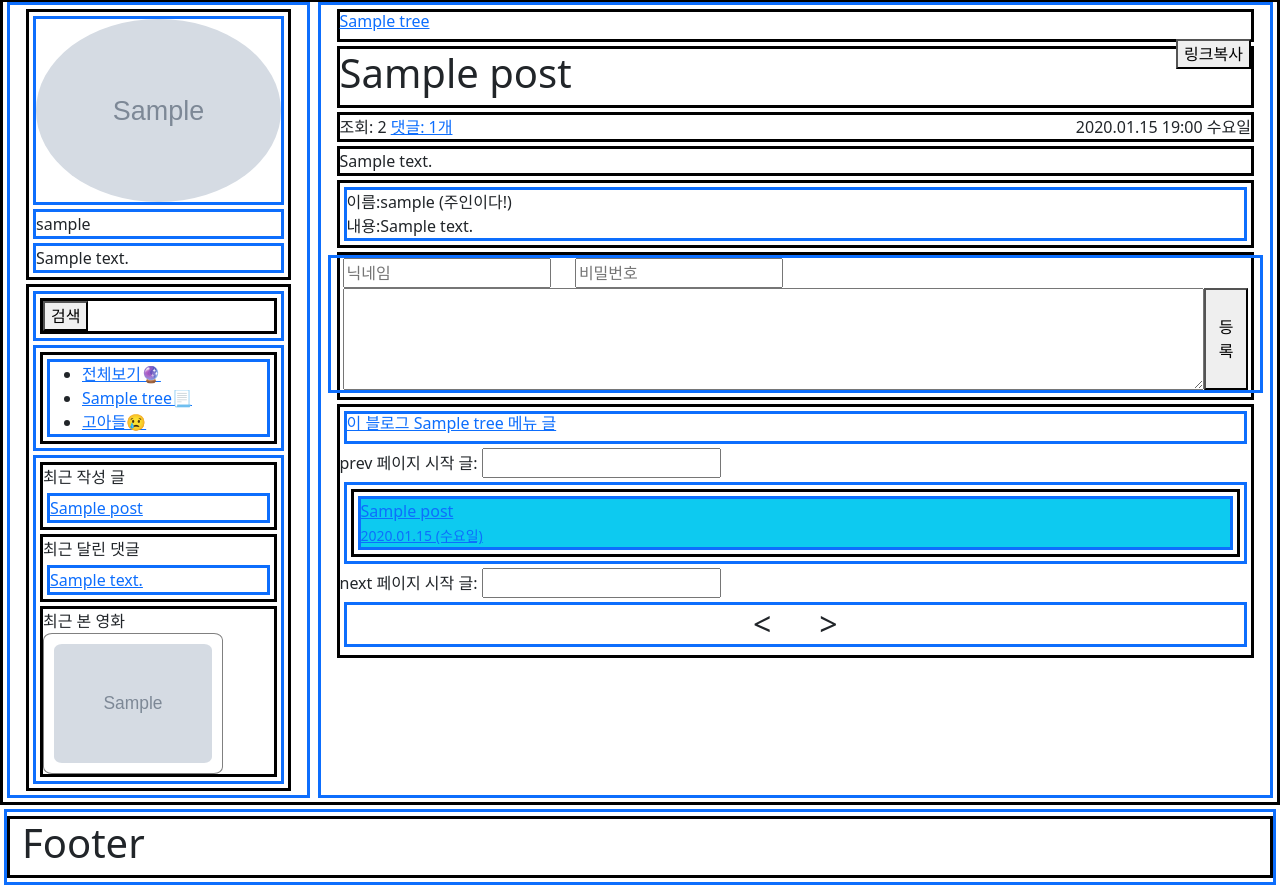
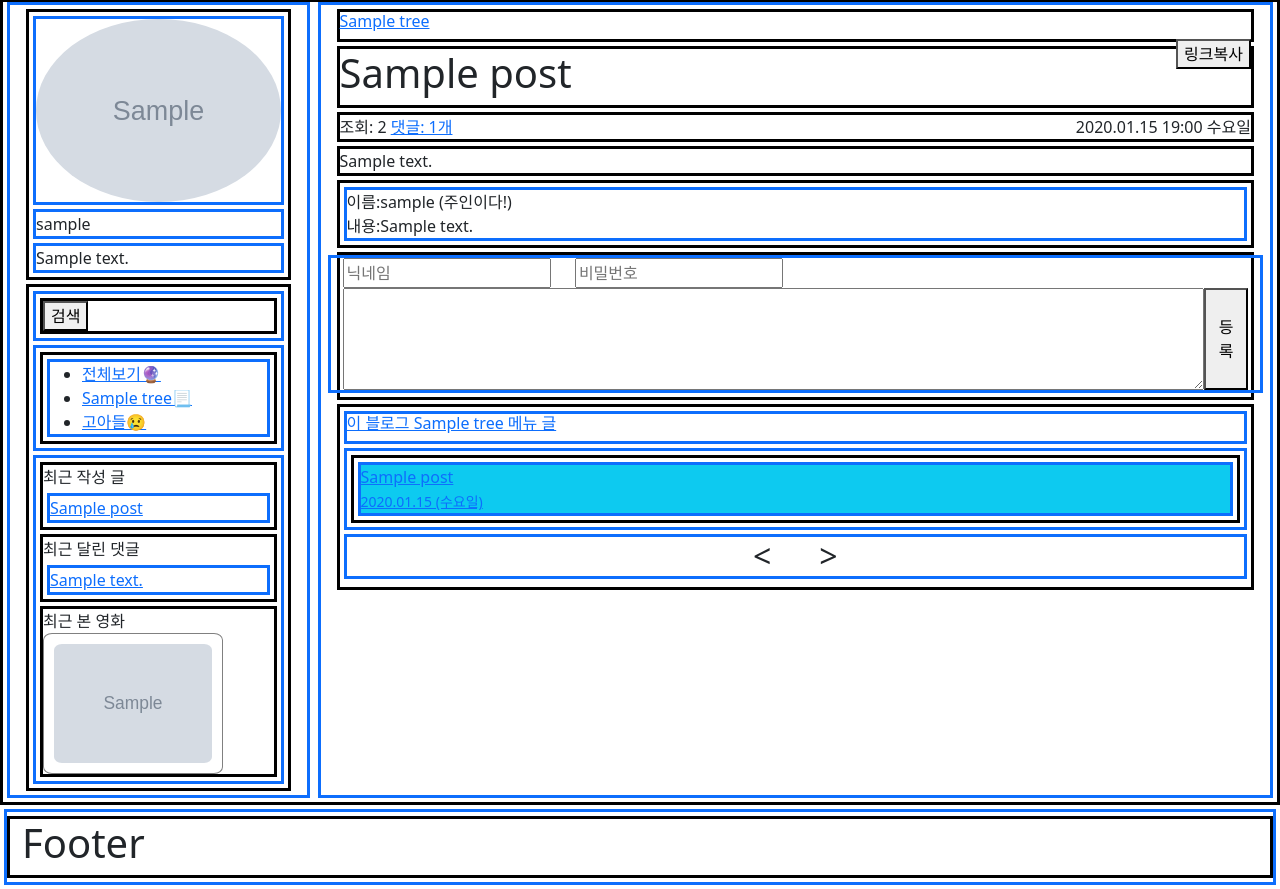
Before and after one commit to sisu-01/sisu2, a Django app: page /blog/post/1 in a window 1280 px wide. Shown: the part 129-1018 px from the top of the page. Run offline with Django 4.2, Linux system fonts and the light colour scheme; tables that the repository leaves empty hold one stand-in row (values such as "Sample post"); grey boxes marked "Sample" are stand-in pictures; some libraries are stand-ins or nearby versions.

Commit message:
input hidden으로

```diff
--- a/templates/blog/blog_post.html
+++ b/templates/blog/blog_post.html
@@ -83,7 +83,7 @@
     <div class="aaa">
         <h6><a href="{% url 'blog:post_list' post.tree_id %}">이 블로그 {{post.tree}} 메뉴 글</a></h6>
     </div>
-    prev 페이지 시작 글: <input type="text" id="prev-info" value="{{small.prev_info.id}}">
+    <input type="hidden" id="prev-info" value="{{small.prev_info.id}}">
     <div id="small-wrapper" class="aaa">
         <div id="small0" class="bbb">
             {% for p in small.list %}
@@ -96,7 +96,7 @@
             {% endfor %}
         </div>
     </div>
-    next 페이지 시작 글: <input type="text" id="next-info" value="{{small.next_info.id}}">
+    <input type="hidden" id="next-info" value="{{small.next_info.id}}">
     <h2>
         <div class="d-flex justify-content-center gap-5 aaa">
             <div id="prev-btn-wrapper" class="prev {% if small.has_prev %}active{% endif %}">
```
